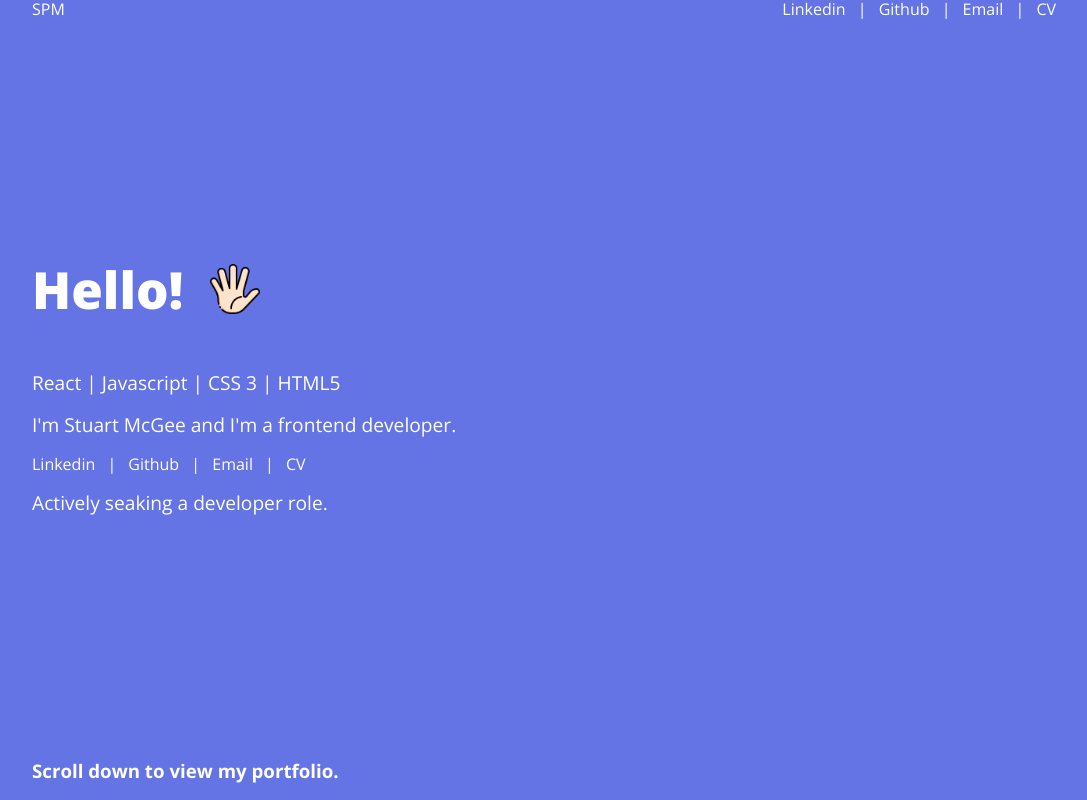
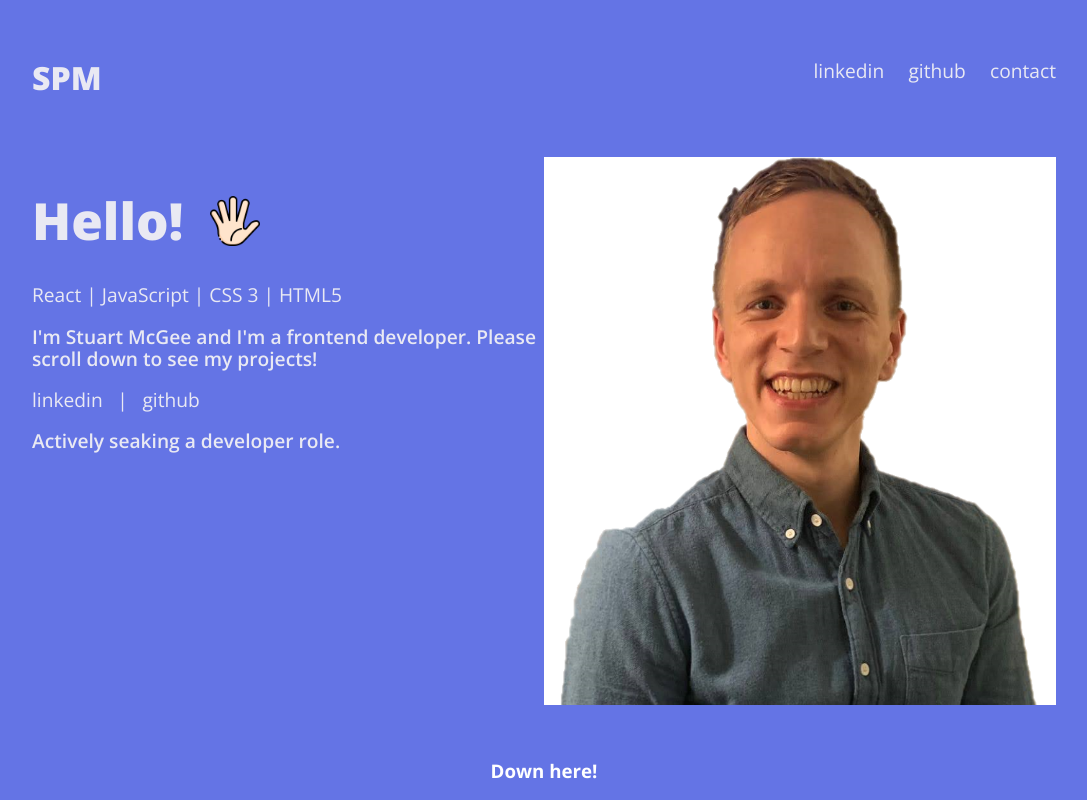
Before and after one commit to StuPM/portfolio, a React (Create React App) app: page / in a window 1280 px wide. Shown: the whole page, without its empty margins (96-1183 px from the left). Built offline with nearby package versions, Linux system fonts and the light colour scheme.

Commit message:
Revision of header.

```diff
--- a/src/App.js
+++ b/src/App.js
@@ -2,7 +2,6 @@ import "./styles/App.scss";
 import Head from "./components/Head";
 import Main from "./components/Main";
 import Footer from "./components/Footer";
-import Nav from "./components/Nav";
 
 function App() {
   return (
--- a/src/components/Head.jsx
+++ b/src/components/Head.jsx
@@ -1,33 +1,42 @@
 import React from "react";
 import "../styles/Head.scss";
+import Nav from "./Nav";
 import hello from "../assets/hello.png";
-import Nav from "./Nav";
+import me from "../assets/meCutOut.png";
 
 const Head = () => {
   return (
     <header>
       <div className="container">
+        <div className="headerMain">
           <Nav />
-        <div className="headerContainer">
-          <div className="headerTitle">
+          <div className="container">
+            <div className="headerText">
+              <div className="title">
                 <h1>Hello! &nbsp;</h1>
                 <img src={hello} alt="Waving hand." />
               </div>
 
-          <p>React | Javascript | CSS 3 | HTML5 </p>
-          <p>I'm Stuart McGee and I'm a frontend developer.</p>
+              <div>React | JavaScript | CSS 3 | HTML5 </div>
+              <p>
+                I'm Stuart McGee and I'm a frontend developer. Please scroll
+                down to see my projects!
+              </p>
+
               <div className="links">
-            <a href="https://www.linkedin.com/in/stuartpmcgee/">Linkedin</a>
+                <a href="https://www.linkedin.com/in/stuartpmcgee/">linkedin</a>
                 <div>&ensp; | &ensp;</div>
-            <a href="https://github.com/StuPM">Github</a>
-            <div>&ensp; | &ensp;</div>
-            <a href="mailto:stuartpmcgee@gmail.com">Email</a>
-            <div>&ensp; | &ensp;</div>
-            <a href="mailto:test@test.com">CV</a>
+                <a href="https://github.com/StuPM">github</a>
               </div>
+
               <p>Actively seaking a developer role.</p>
             </div>
-        <h3>Scroll down to view my portfolio.</h3>
+            <div className="headshot container">
+              <img src={me} alt="" srcset="" />
+            </div>
+          </div>
+        </div>
+        <h3>Down here!</h3>
       </div>
     </header>
   );
--- a/src/components/Nav.jsx
+++ b/src/components/Nav.jsx
@@ -2,16 +2,16 @@ import React from "react";
 
 const Nav = () => {
   return (
-    <nav className="container">
-      <div>SPM</div>
+    <nav>
       <div className="container">
-        <a href="https://www.linkedin.com/in/stuartpmcgee/">Linkedin</a>
-        <div>&ensp; | &ensp;</div>
-        <a href="https://github.com/StuPM">Github</a>
-        <div>&ensp; | &ensp;</div>
-        <a href="mailto:stuartpmcgee@gmail.com">Email</a>
-        <div>&ensp; | &ensp;</div>
-        <a href="mailto:test@test.com">CV</a>
+        <div className="logo">SPM</div>
+        <div className="container">
+          <a href="https://www.linkedin.com/in/stuartpmcgee/">linkedin</a>
+          <div>&ensp; &ensp;</div>
+          <a href="https://github.com/StuPM">github</a>
+          <div>&ensp; &ensp;</div>
+          <a href="mailto:stuartpmcgee@gmail.com">contact</a>
+        </div>
       </div>
     </nav>
   );
--- a/src/styles/App.scss
+++ b/src/styles/App.scss
@@ -4,7 +4,7 @@
 //   // background-color: hsla(0, 0%, 100%, 0.18);
 // }
 
-@import url("https://fonts.googleapis.com/css2?family=Open+Sans:wght@300;400;700;800&display=swap");
+@import url("https://fonts.googleapis.com/css2?family=Open+Sans:wght@300;400;500;600;700;800&display=swap");
 
 #root {
   scroll-snap-type: y mandatory;
--- a/src/styles/Head.scss
+++ b/src/styles/Head.scss
@@ -12,37 +12,72 @@ $buttonColour: #4ea1d3;
 
 header {
   @include backgroundColourSet;
+  height: 100vh;
 
-  height: 100vh;
-  // display: flex;
-  // flex-direction: column;
-  // align-items: center;
-  > .container {
+  > div {
     height: 100%;
     flex-direction: column;
     @include websiteWidth;
+
+    justify-content: space-between;
+  }
+  > div::before {
+    flex-grow: 2;
+  }
+  h3 {
+    align-self: center;
   }
 }
 
-.headerContainer {
-  .headerTitle {
+.headerMain {
+  nav {
+    padding: 60px 0;
+    .logo {
+      font-size: 2rem;
+      font-weight: 800;
+    }
+  }
+  * {
+    font-size: 1.2rem;
+    // font-weight: 700;
+    color: #e9e9f3;
+  }
+
+  .headerText,
+  .headshot {
+    width: 50%;
+  }
+
+  .title {
     display: flex;
     align-items: center;
+
+    h1 {
+      font-size: 3.2rem;
+      font-weight: 800;
     }
     img {
       width: 50px;
       height: auto;
     }
-  h1 {
-    font-size: 3.2rem;
-    font-weight: 800;
   }
+
+  .headerText {
     p {
-    font-size: 1.2rem;
+      font-weight: 600;
     }
+  }
+
   .links {
     display: flex;
     flex-direction: row;
+  }
+
+  .headshot {
+    img {
+      max-width: 100%;
+      max-height: 100%;
+    }
   }
 }
 
```
Also changed, not shown: src/assets/meCutOut.png (added). Lines whose indentation alone changed are shown as unchanged.
